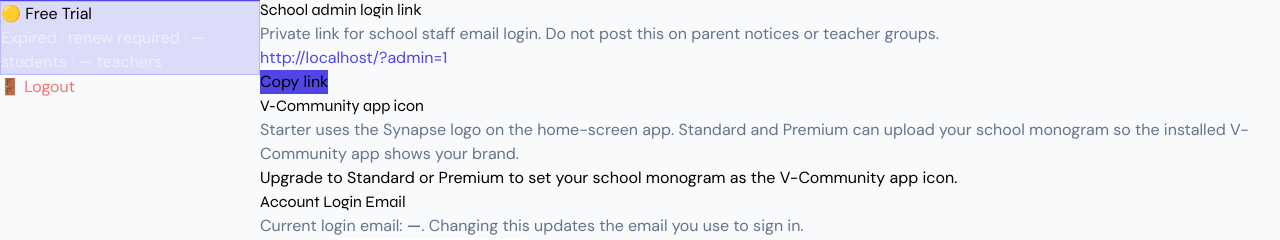
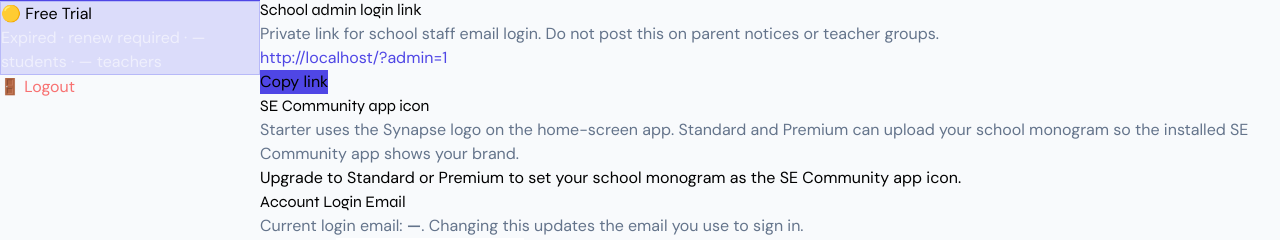
Before and after one commit to P0lygonHunter/vends-frontend, a React (Vite) app in the folder client/: page /settings in a window 1280 px wide. Shown: the part 1086-1326 px from the top of the page. Built offline with nearby package versions, Linux system fonts and the light colour scheme; no server answers; sample sign-in values are in the browser's storage.

Commit message:
fix(brand): clean Synapse mark icons + SE Community rename

```diff
--- a/client/src/pages/Settings.jsx
+++ b/client/src/pages/Settings.jsx
@@ -577,14 +577,14 @@ export default function Settings() {
             style={{ borderColor: '#e2e8f0' }}
           >
             <h3 className="font-bold text-lg mb-2" style={{ fontFamily: 'Syne,sans-serif' }}>
-              V-Community app icon
+              SE Community app icon
             </h3>
             <p className="text-sm mb-4" style={{ color: '#64748b' }}>
-              Starter uses the Synapse logo on the home-screen app. Standard and Premium can upload your school monogram so the installed V-Community app shows your brand.
+              Starter uses the Synapse logo on the home-screen app. Standard and Premium can upload your school monogram so the installed SE Community app shows your brand.
             </p>
             {!canCustomIcon && (
               <p className="text-sm text-amber-800 bg-amber-50 border border-amber-100 rounded-xl px-3 py-2 mb-3">
-                Upgrade to Standard or Premium to set your school monogram as the V-Community app icon.
+                Upgrade to Standard or Premium to set your school monogram as the SE Community app icon.
               </p>
             )}
             {canCustomIcon && (
@@ -603,7 +603,7 @@ export default function Settings() {
                     className="px-4 py-2 rounded-xl text-white text-sm font-bold disabled:opacity-50"
                     style={{ background: '#4f46e5' }}
                   >
-                    {brandSaving ? 'Saving…' : 'Save V-Community icon'}
+                    {brandSaving ? 'Saving…' : 'Save SE Community icon'}
                   </button>
                   <button
                     type="button"
```
